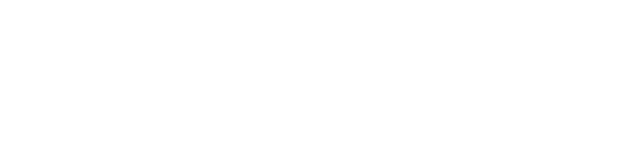
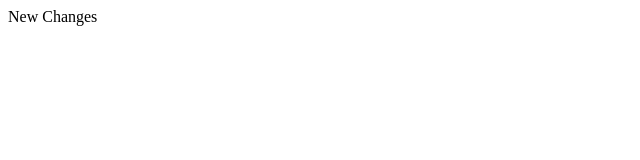
Before and after one commit to ggxsam/git-practice, a plain HTML site: page index.html in a window 1280 px wide. Shown: the whole page, without its empty margins (0-640 px from the left). Drawn offline with Linux system fonts and the light colour scheme.

Commit message:
feat: added new changes line in index.html

```diff
--- a/index.html
+++ b/index.html
@@ -6,6 +6,6 @@
   <title>Upachaar practice</title>
 </head>
 <body>
-
+  New Changes
 </body>
 </html>
```
